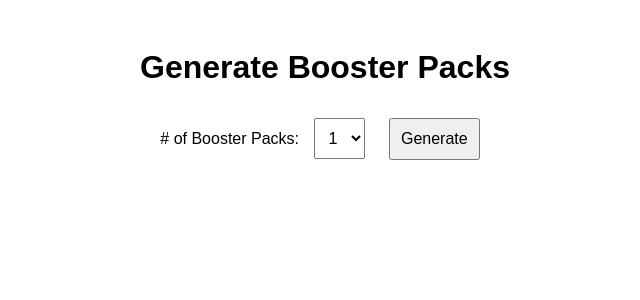
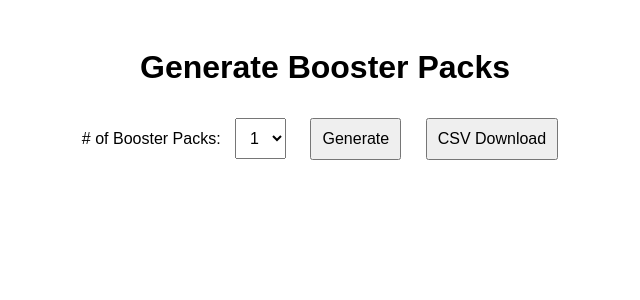
Before and after one commit to jordim75/SealedSorceryBeta, a Flask app: page / in a window 1280 px wide. Shown: the top 300 px of the page, without its empty margins (315-955 px from the left). Run offline with Flask 3, Linux system fonts and the light colour scheme; some libraries are stand-ins or nearby versions.

Commit message:
Update index.html

```diff
--- a/templates/index.html
+++ b/templates/index.html
@@ -25,6 +25,7 @@
   </select>
 
   <button onclick="obrirSobres()">Generate</button>
+  <button onclick="exportarCSV()">CSV Download</button>
 
   <div id="resultat"></div>
 
@@ -42,6 +43,11 @@
       });
 
       document.getElementById("resultat").innerHTML = html;
+
+    }
+        function exportarCSV() {
+      const n = document.getElementById("quantitat").value;
+      window.location.href = `/export_csv/${n}`;
     }
   </script>
 </body>
```
